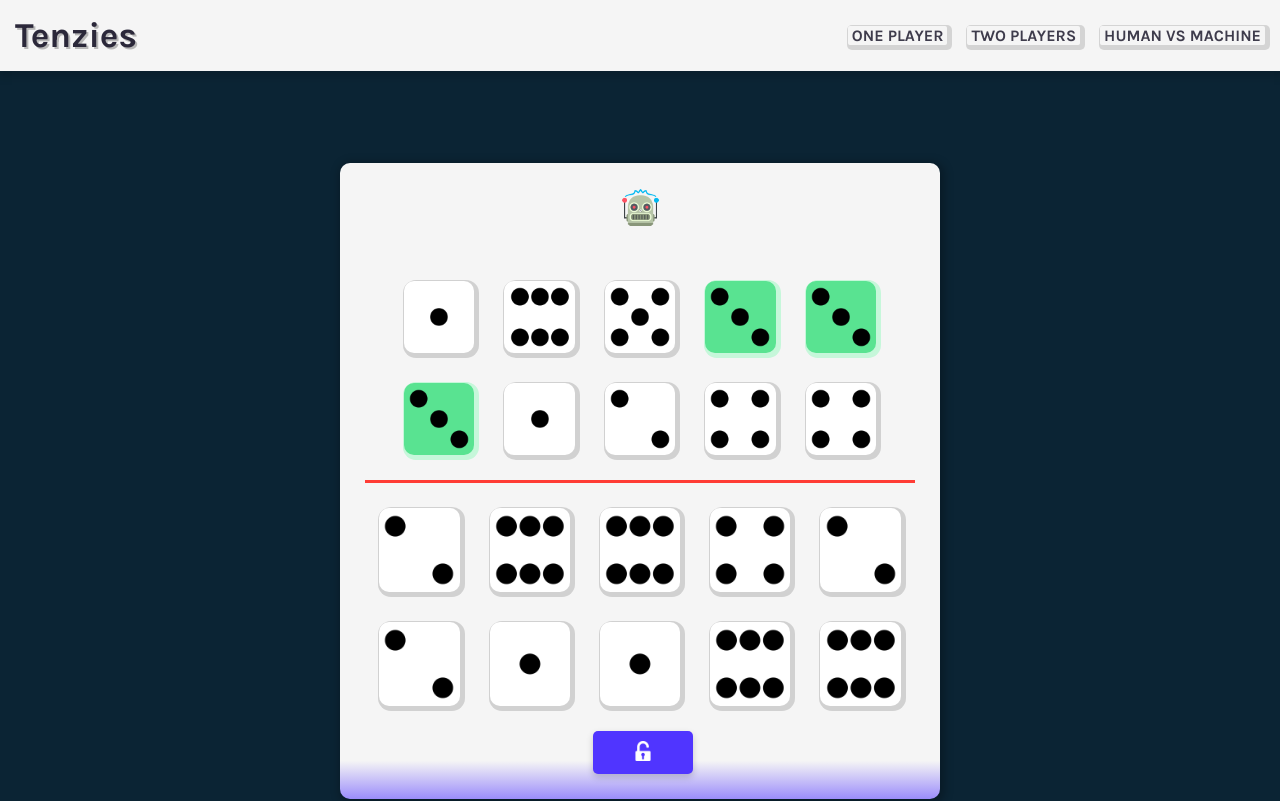
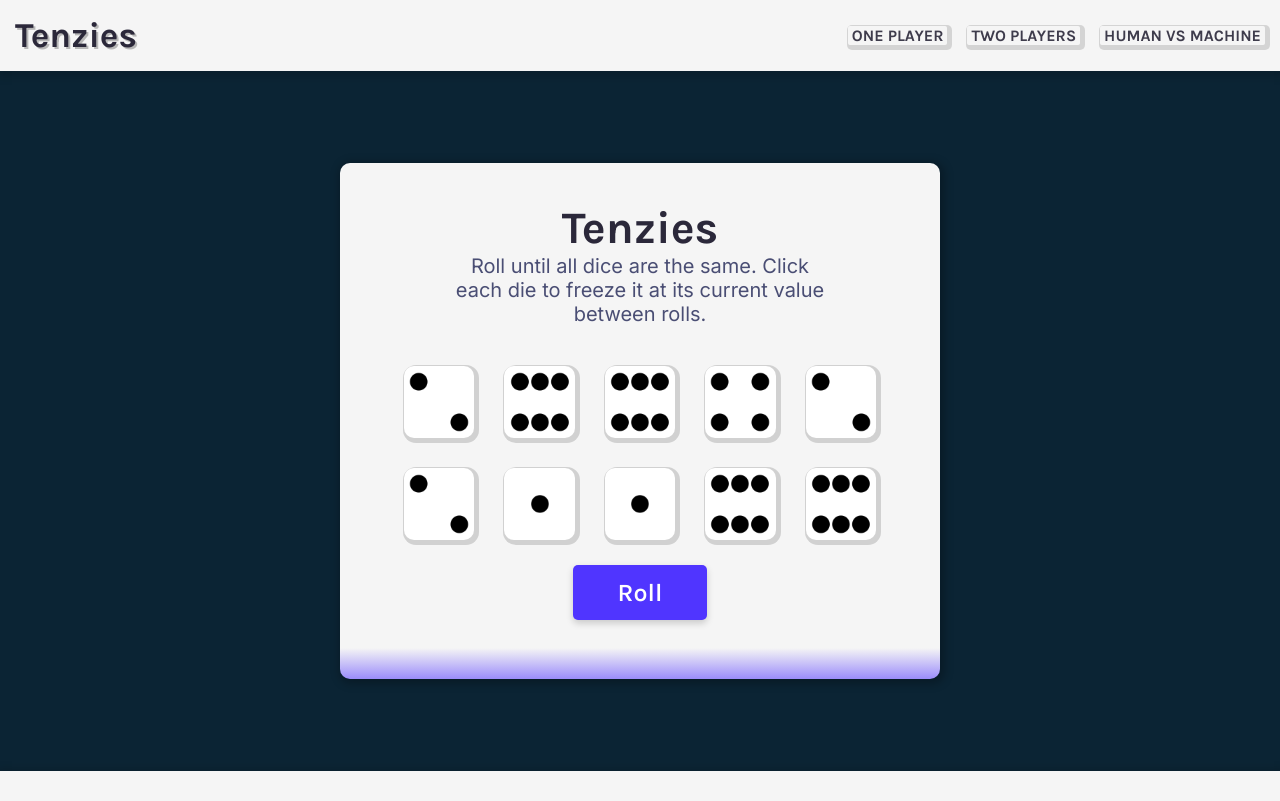
Before and after one commit to DaviDev01/tenzies, a React (Create React App) app: page / in a window 1280 px wide. Shown: the top 801 px of the page. Built offline with nearby package versions, Linux system fonts and the light colour scheme.

Commit message:
againstPcFalse

```diff
--- a/src/App.js
+++ b/src/App.js
@@ -9,7 +9,7 @@ export default function App() {
     const [hasWon, setHasWon] = useState(false)
     const [isConfettiTime, setIsConfettiTime] = useState(false)
     const [twoPlayerMode, setTwoPlayerMode] = useState(false)
-    const [againstPC, setAgainstPC] = useState(true)
+    const [againstPC, setAgainstPC] = useState(false)
     const [player1Win, setPlayer1Win] = useState(false)
     const [player2Win, setPlayer2Win] = useState(false)
     const [playerPcWin, setPlayerPcWin] = useState(false)
```
